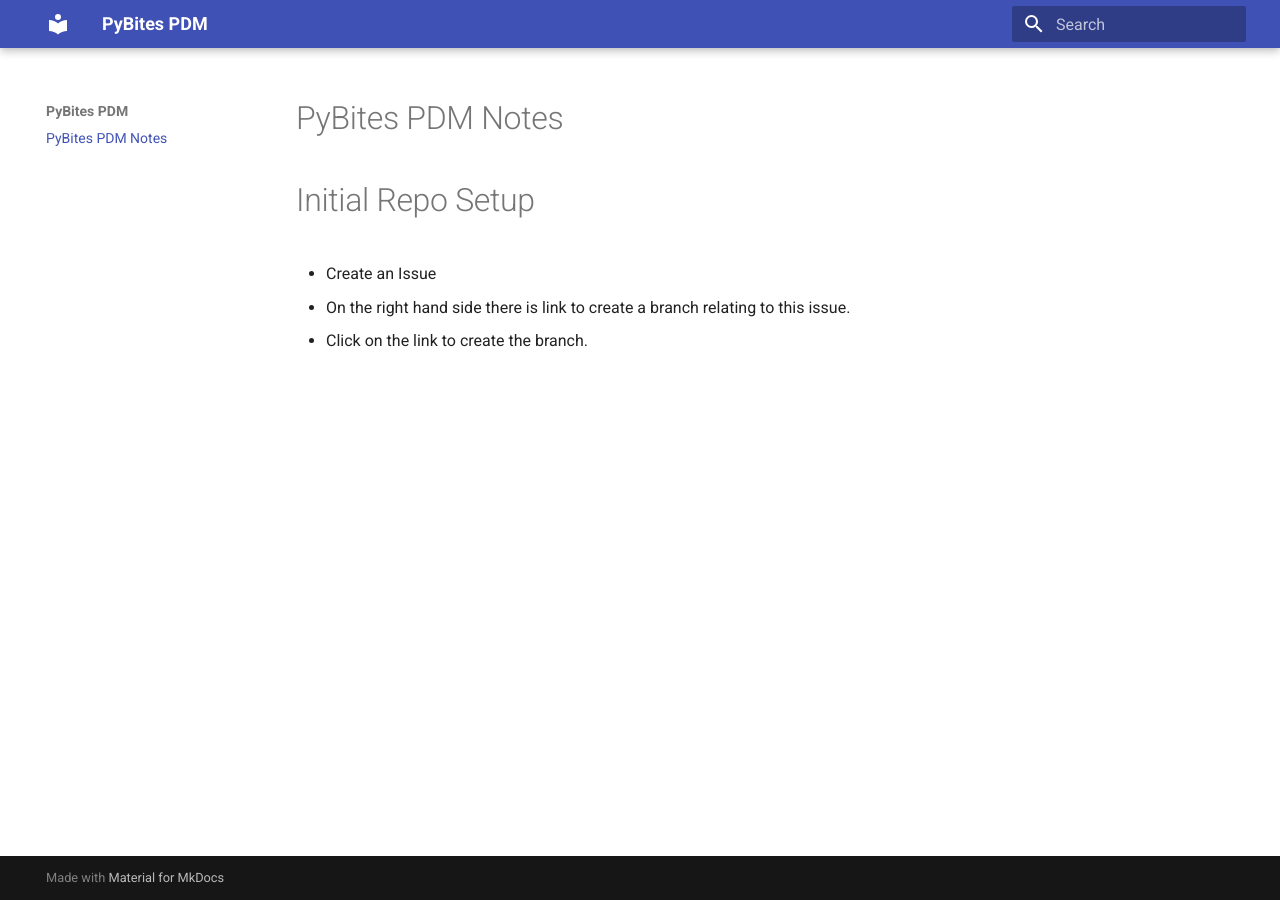
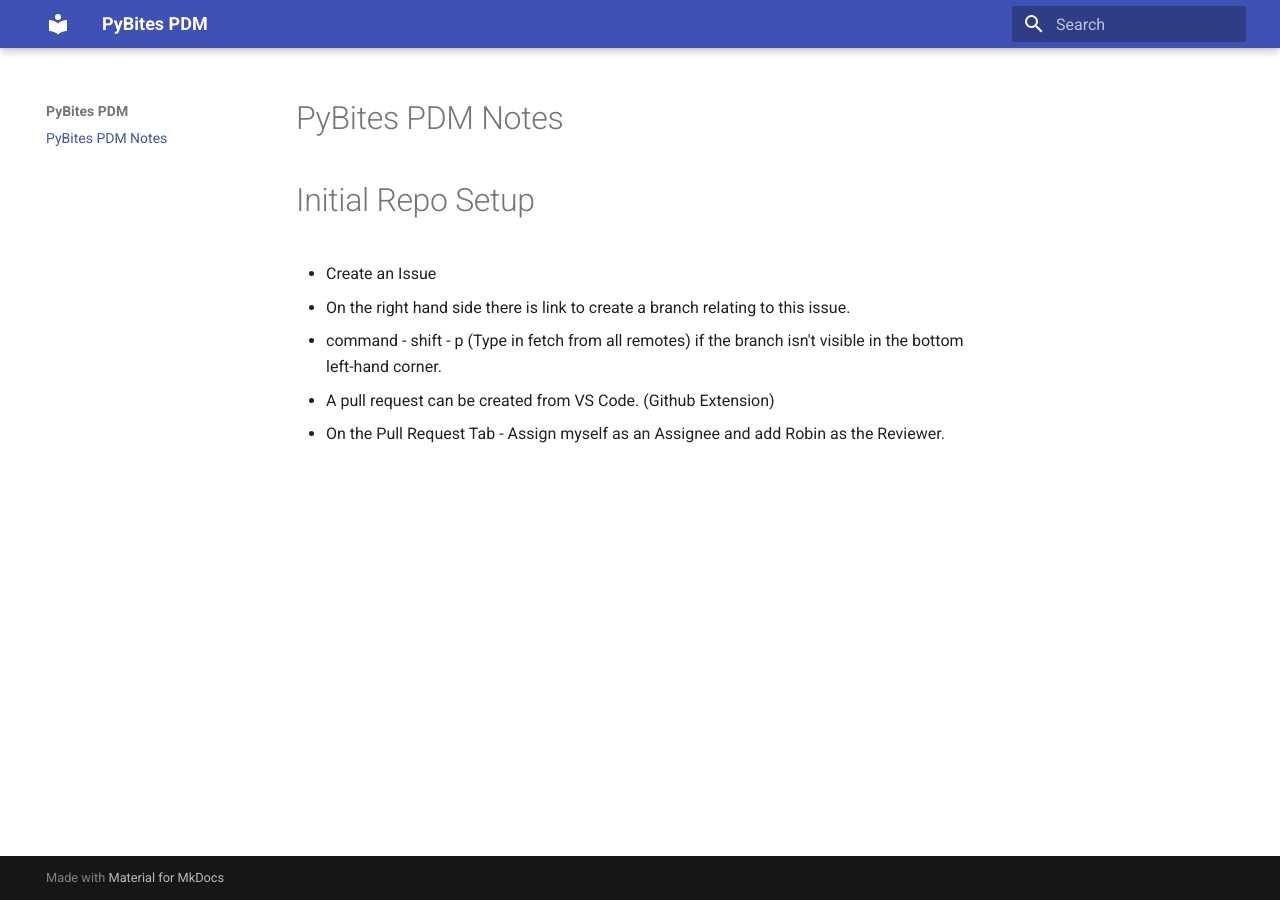
Before and after one commit to djbambi/Pybites-PDM-MKDocs, an MkDocs documentation site: the page built from docs/index.md, in a window 1280 px wide. Built offline with MkDocs 1.6.1 and Material for MkDocs 9.7.7, drawn with Linux system fonts in a browser that asks for light colours.

Commit message:
Added more content to index.md

```diff
--- a/docs/index.md
+++ b/docs/index.md
@@ -3,4 +3,6 @@
 # Initial Repo Setup
 - Create an Issue
 - On the right hand side there is link to create a branch relating to this issue.
-- Click on the link to create the branch.
+- command - shift - p (Type in fetch from all remotes) if the branch isn't visible in the bottom left-hand corner.
+- A pull request can be created from VS Code. (Github Extension)
+- On the Pull Request Tab - Assign myself as an Assignee and add Robin as the Reviewer.
```
